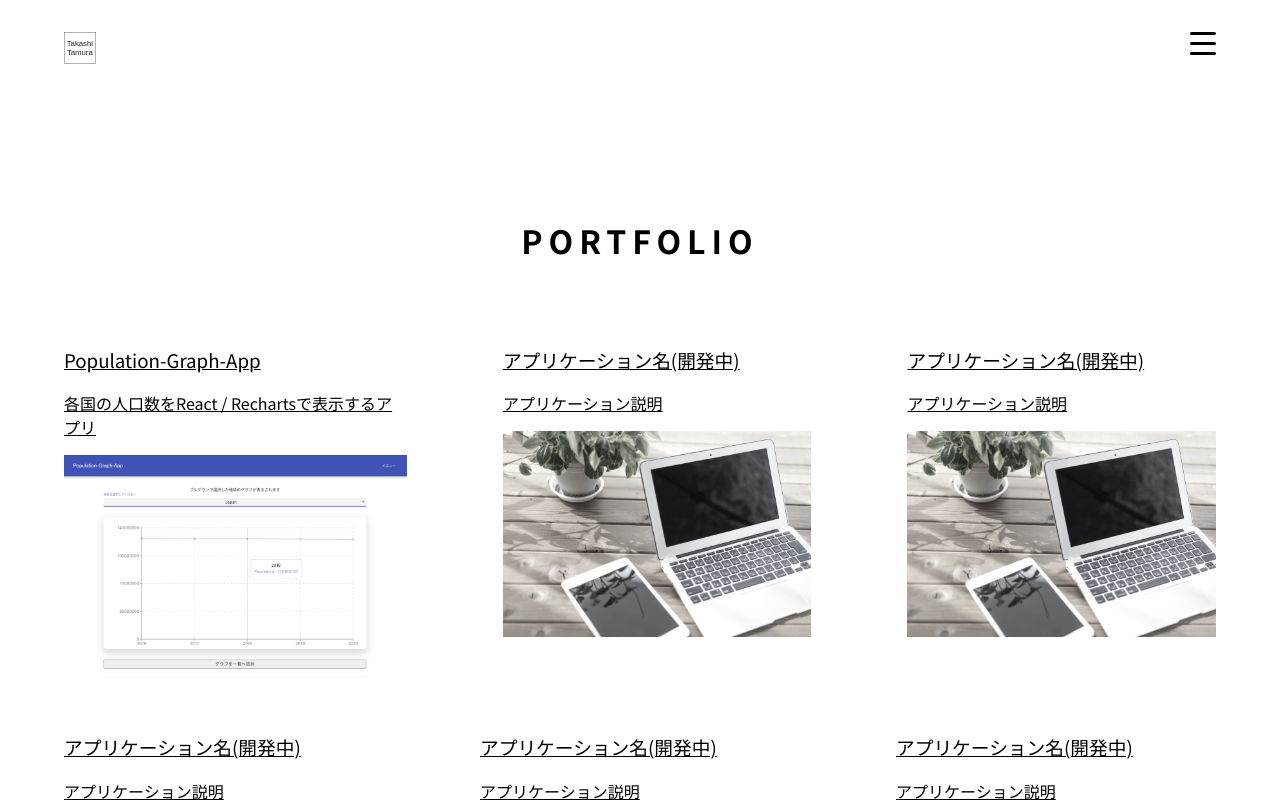
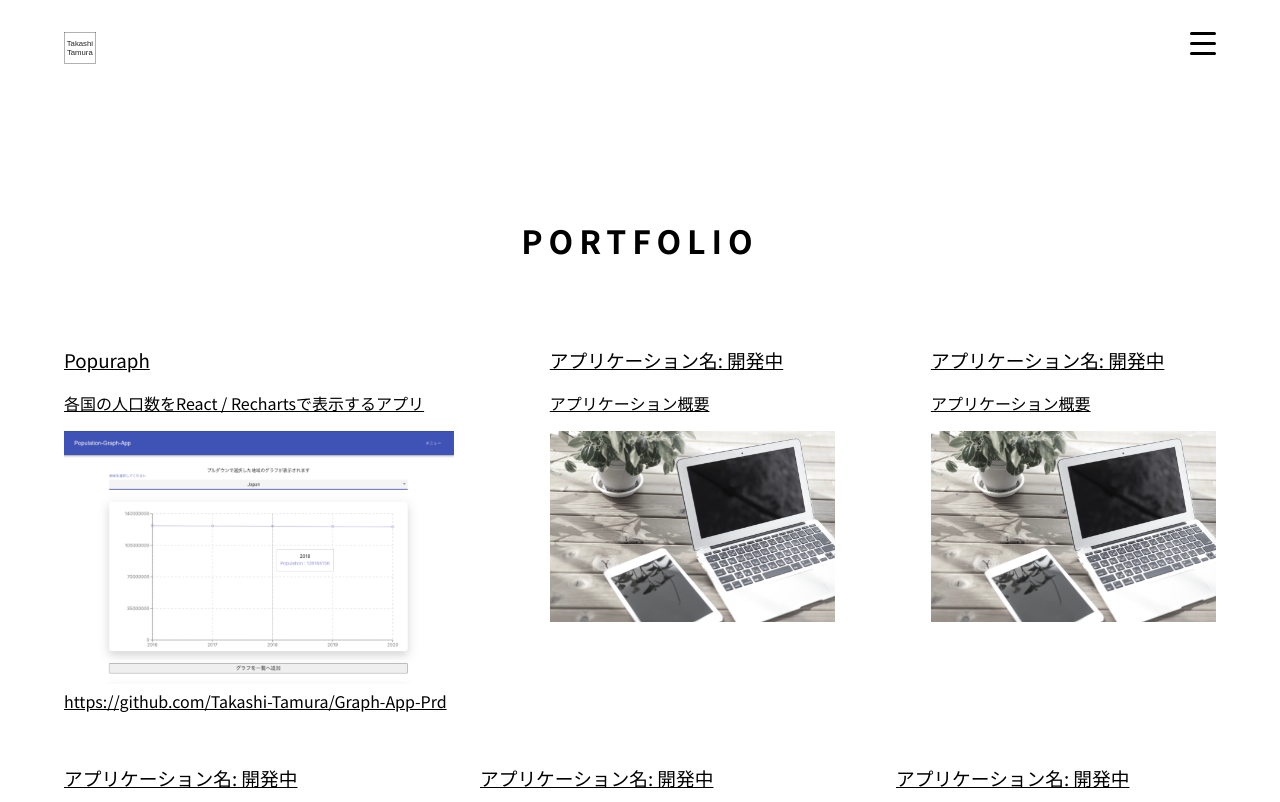
Before and after one commit to tam-t-3/Takashi-Tamura-Mysite, a React (Create React App) app: page /portfolio in a window 1280 px wide. Shown: the top 802 px of the page. Built offline with nearby package versions, Linux system fonts and the light colour scheme; the HTML template or start-up script is replaced by a standard one.

Commit message:
add github url

```diff
--- a/src/Components/Molecules/project/index.tsx
+++ b/src/Components/Molecules/project/index.tsx
@@ -7,15 +7,27 @@ type Props = {
   description: string;
   thumb: string;
   url: string;
+  github: string;
 };
 
-const Project: React.FC<Props> = ({ title, description, thumb, url }) => {
+const Project: React.FC<Props> = ({
+  title,
+  description,
+  thumb,
+  url,
+  github,
+}) => {
   return (
-    <Layout href={url} target="_blank" style={{ color: "black" }}>
-      <Title>{title}</Title>
-      <Description>{description}</Description>
-      <LiquidImg src={thumb} />
-    </Layout>
+    <>
+      <Layout href={url} target="_blank" style={{ color: "black" }}>
+        <Title>{title}</Title>
+        <Description>{description}</Description>
+        <LiquidImg src={thumb} />
+      </Layout>
+      <A href={github} target="_blank">
+        {github}
+      </A>
+    </>
   );
 };
 
@@ -32,4 +44,8 @@ const Title = styled.h3`
 
 const Description = styled.p``;
 
+const A = styled.a`
+  color: black;
+`;
+
 export default Project;
--- a/src/Constant/projects.ts
+++ b/src/Constant/projects.ts
@@ -4,21 +4,24 @@ import Population from "../assets/images/Population-Graph-App.png";
 // eslint-disable-next-line import/prefer-default-export
 export const works = [
   {
-    title: "Population-Graph-App",
+    title: "Popuraph",
     description: "各国の人口数をReact / Rechartsで表示するアプリ",
     thumb: Population,
     url: "https://basic-population.web.app",
+    github: "https://github.com/Takashi-Tamura/Graph-App-Prd",
   },
   {
-    title: "アプリケーション名(開発中)",
-    description: "アプリケーション説明",
+    title: "アプリケーション名: 開発中",
+    description: "アプリケーション概要",
     thumb,
     url: "",
+    github: "",
   },
   {
-    title: "開発中",
-    description: "開発中",
+    title: "アプリケーション名: 開発中",
+    description: "アプリケーション概要",
     thumb,
     url: "",
+    github: "",
   },
 ];
```
